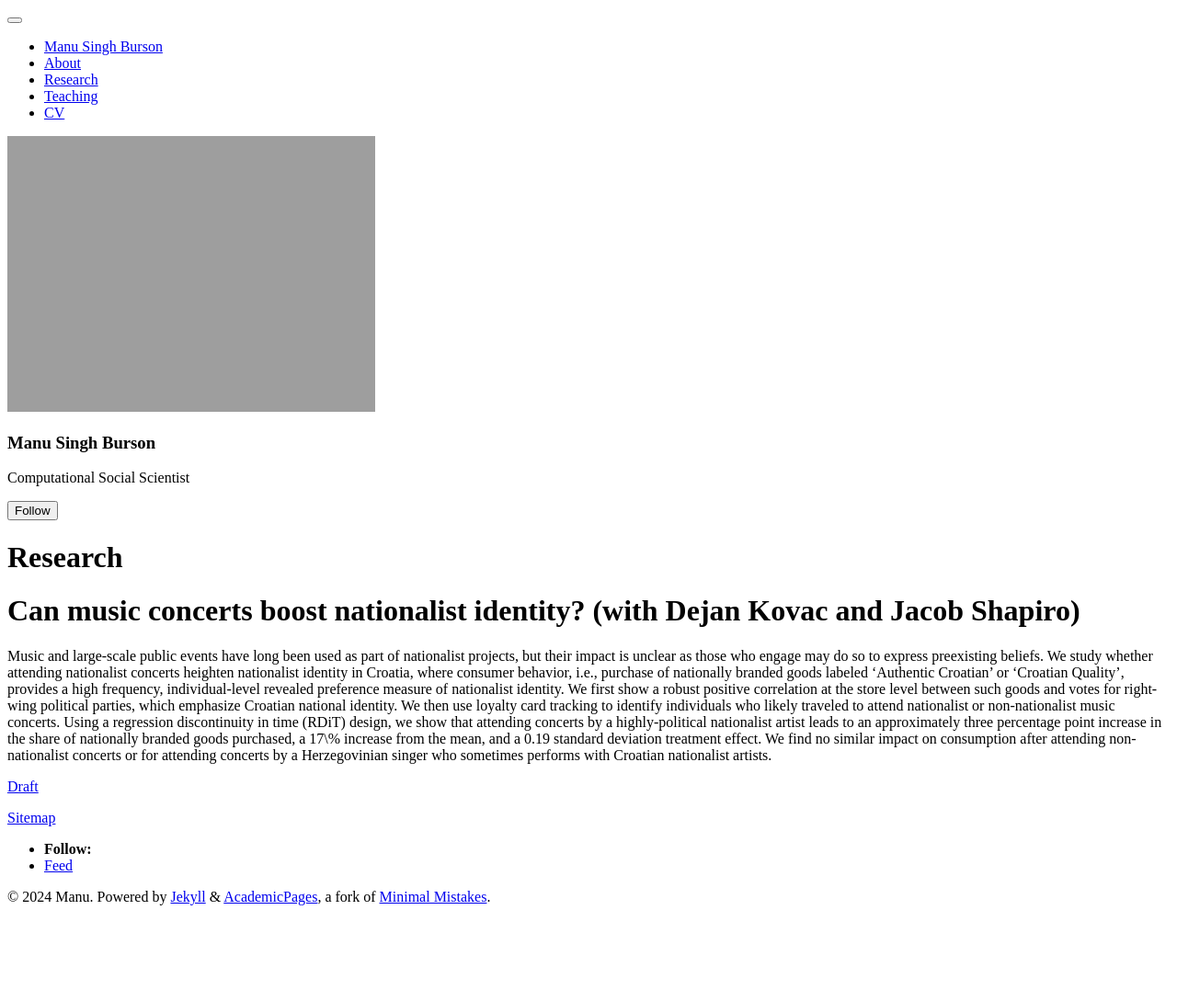
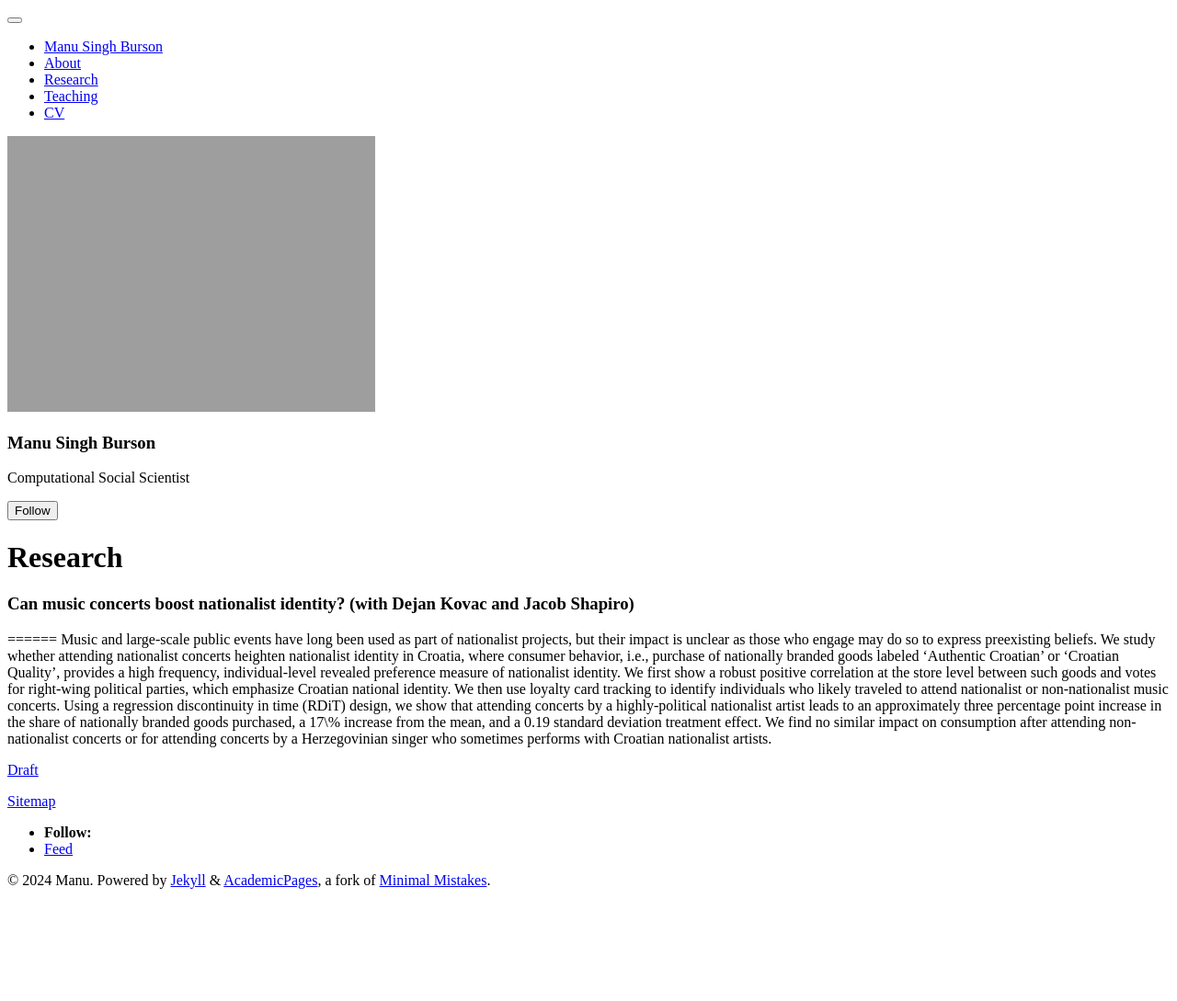
Before and after one commit to manusingh3/manusingh3.github.io, a Jekyll site: the page built from _pages/research.md, in a window 1280 px wide. Shown: the whole page at 92% size. Built offline with Jekyll 4.4.1, drawn with Linux system fonts in a browser that asks for light colours; a script bundle is joined from its source files by our own code; library files that are not in the unit come from our copies.

```diff
--- a/_pages/research.md
+++ b/_pages/research.md
@@ -5,7 +5,7 @@ permalink: /publications/
 author_profile: true
 ---
 
-Can music concerts boost nationalist identity? (with Dejan Kovac and Jacob Shapiro)
+### Can music concerts boost nationalist identity? (with Dejan Kovac and Jacob Shapiro)
 ======
 Music and large-scale public events have long been used as part of nationalist projects, but their impact is unclear as those who engage may do so to express preexisting beliefs.  We study whether attending nationalist concerts heighten nationalist identity in Croatia, where consumer behavior, i.e., purchase of nationally branded goods labeled 'Authentic Croatian' or 'Croatian Quality', provides a high frequency, individual-level revealed preference measure of nationalist identity. We first show a robust positive correlation at the store level between such goods and votes for right-wing political parties, which emphasize Croatian national identity. We then use loyalty card tracking to identify individuals who likely traveled to attend nationalist or non-nationalist music concerts. Using a regression discontinuity in time (RDiT) design, we show that attending concerts by a highly-political nationalist artist leads to an approximately three percentage point increase in the share of nationally branded goods purchased, a 17\% increase from the mean, and a 0.19 standard deviation treatment effect. We find no similar impact on consumption after attending non-nationalist concerts or for attending concerts by a Herzegovinian singer who sometimes performs with Croatian nationalist artists.
 
```
